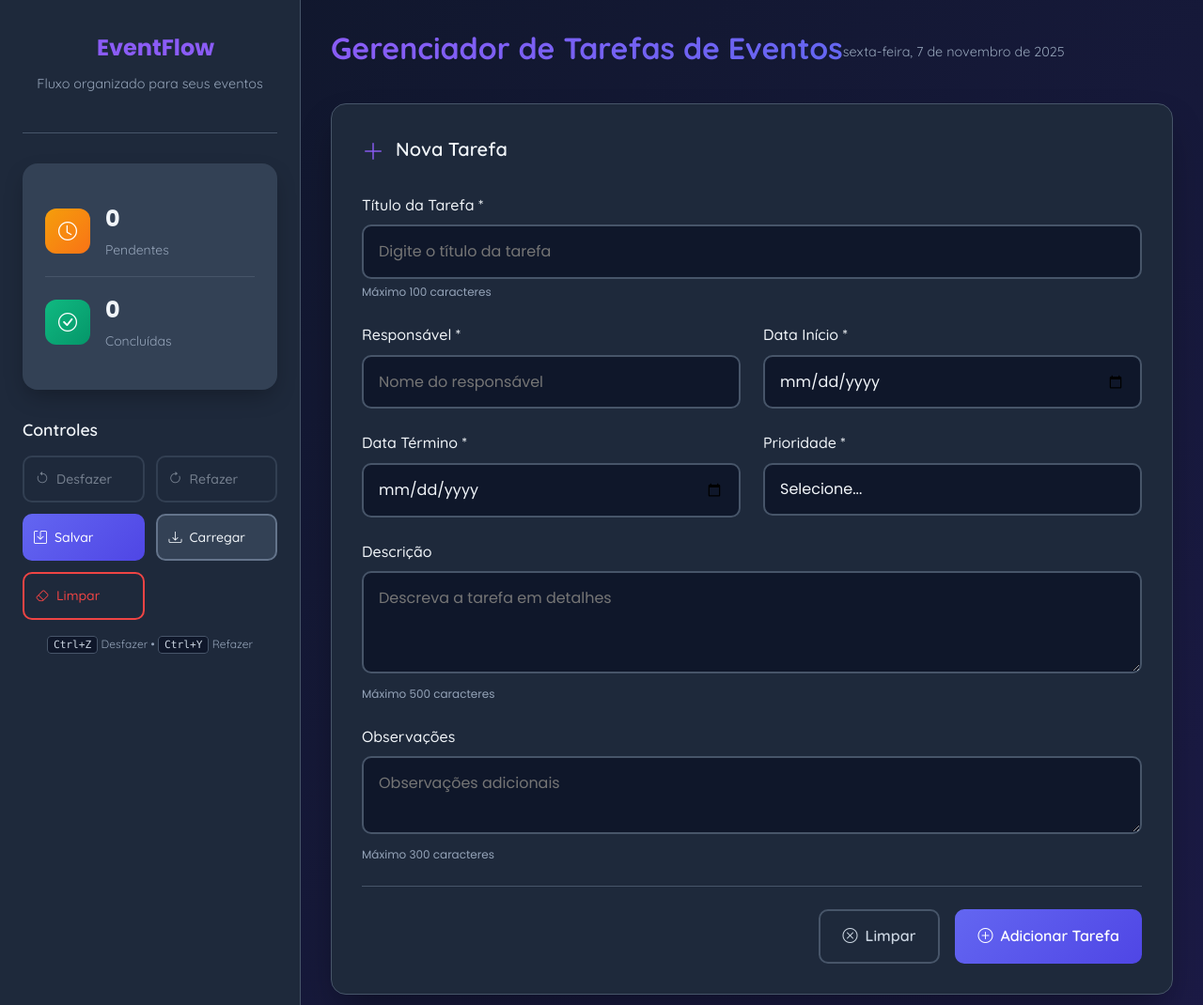
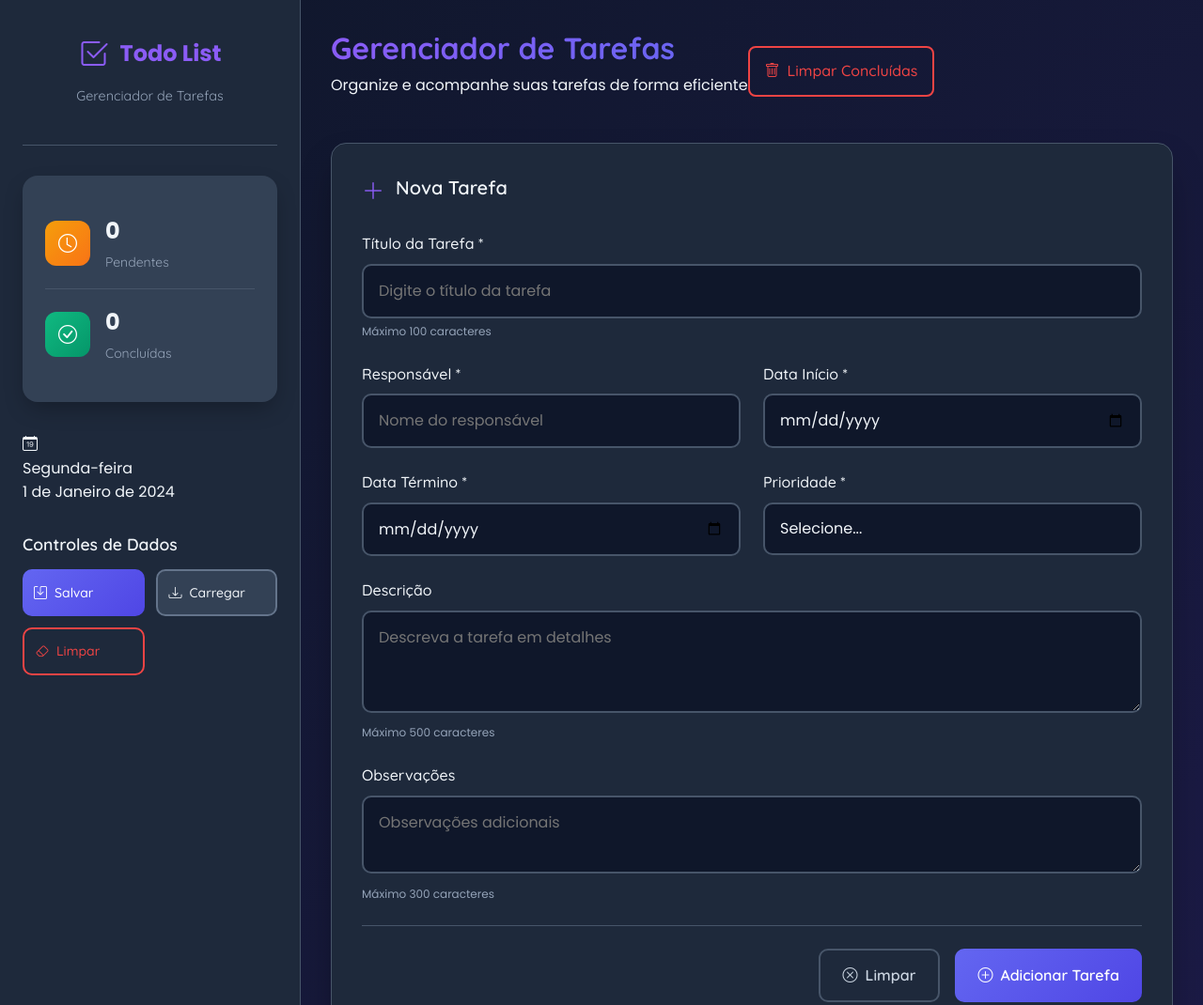
Before and after one commit to Prietsch/ToDo_List_2, a plain HTML site: page index.html in a window 1280 px wide. Shown: the top 1070 px of the page at 94% size. Drawn offline with nearby package versions, Linux system fonts and the light colour scheme.

Commit message:
Update index.html

```diff
--- a/index.html
+++ b/index.html
@@ -3,7 +3,7 @@
 <head>
     <meta charset="UTF-8">
     <meta name="viewport" content="width=device-width, initial-scale=1.0">
-    <title>EventFlow - Organizador de Tarefas</title>
+    <title>Todo List - Gerenciador de Tarefas</title>
     <link href="https://cdn.jsdelivr.net/npm/bootstrap@5.3.0/dist/css/bootstrap.min.css" rel="stylesheet">
     <link rel="stylesheet" href="https://cdn.jsdelivr.net/npm/bootstrap-icons@1.10.0/font/bootstrap-icons.css">
     <link rel="preconnect" href="https://fonts.googleapis.com">
@@ -17,10 +17,10 @@
         <div class="sidebar">
             <div class="sidebar-header">
                 <div class="app-logo">
-                    <i class="bi bi-flowchart"></i>
-                    <span>EventFlow</span>
+                    <i class="bi bi-check2-square"></i>
+                    <span>Todo List</span>
                 </div>
-                <p class="app-tagline">Fluxo organizado para seus eventos</p>
+                <p class="app-tagline">Gerenciador de Tarefas</p>
             </div>
 
             <div class="stats-card">
@@ -44,17 +44,19 @@
                 </div>
             </div>
 
+            <div class="date-section">
+                <div class="date-icon">
+                    <i class="bi bi-calendar-date"></i>
+                </div>
+                <div class="date-info">
+                    <div class="date-day" id="currentDay">Segunda-feira</div>
+                    <div class="date-full" id="currentDate">1 de Janeiro de 2024</div>
+                </div>
+            </div>
+
             <div class="controls-section">
-                <h4>Controles</h4>
+                <h4>Controles de Dados</h4>
                 <div class="controls-grid">
-                    <button id="undoBtn" class="control-btn outline" disabled>
-                        <i class="bi bi-arrow-counterclockwise"></i>
-                        <span>Desfazer</span>
-                    </button>
-                    <button id="redoBtn" class="control-btn outline" disabled>
-                        <i class="bi bi-arrow-clockwise"></i>
-                        <span>Refazer</span>
-                    </button>
                     <button id="saveData" class="control-btn primary">
                         <i class="bi bi-save"></i>
                         <span>Salvar</span>
@@ -68,9 +70,6 @@
                         <span>Limpar</span>
                     </button>
                 </div>
-                <div class="shortcut-hint">
-                    <kbd>Ctrl+Z</kbd> Desfazer • <kbd>Ctrl+Y</kbd> Refazer
-                </div>
             </div>
         </div>
 
@@ -78,8 +77,16 @@
         <div class="main-content">
             <!-- Header -->
             <div class="content-header">
-                <h1>Gerenciador de Tarefas de Eventos</h1>
-                <div class="date-display" id="currentDate"></div>
+                <div class="header-title">
+                    <h1>Gerenciador de Tarefas</h1>
+                    <p class="header-subtitle">Organize e acompanhe suas tarefas de forma eficiente</p>
+                </div>
+                <div class="header-actions">
+                    <button id="clearCompleted" class="clean-btn">
+                        <i class="bi bi-trash"></i>
+                        Limpar Concluídas
+                    </button>
+                </div>
             </div>
 
             <!-- Form Section -->
@@ -162,10 +169,6 @@
                             <span class="tab-badge" id="completedTabCount">0</span>
                         </button>
                     </div>
-                    <button id="clearCompleted" class="clean-btn">
-                        <i class="bi bi-trash"></i>
-                        Limpar Concluídas
-                    </button>
                 </div>
 
                 <div class="tasks-content">
```
